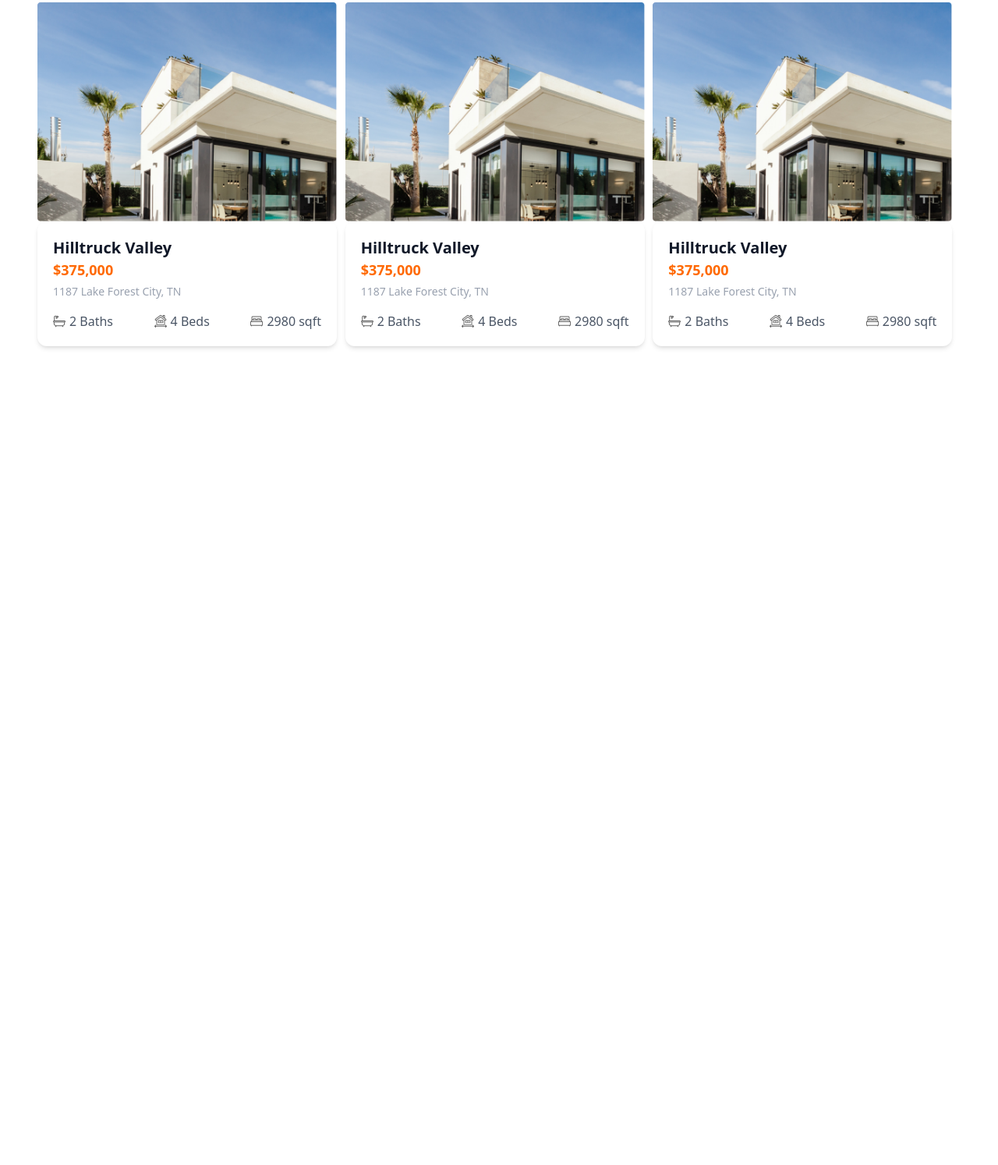
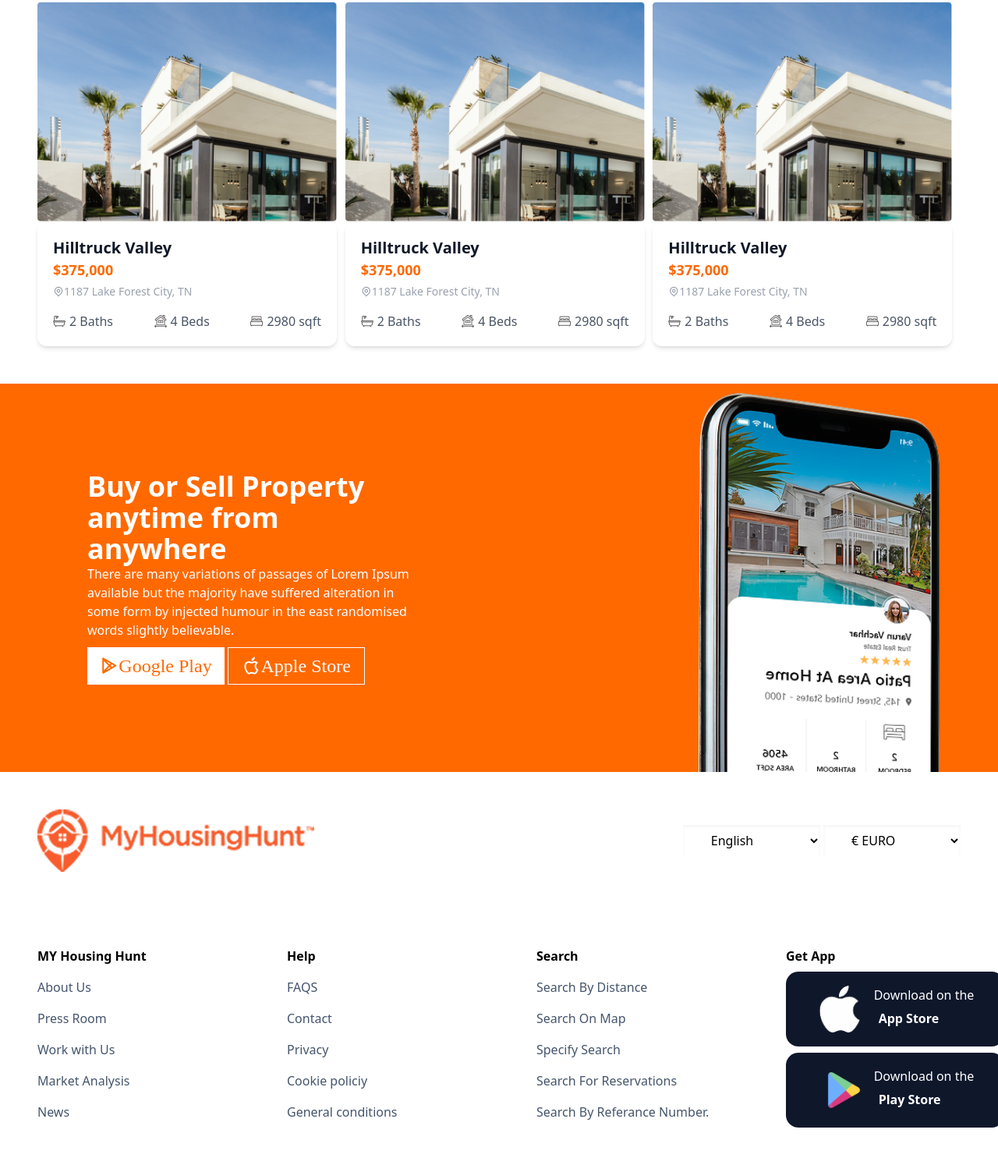
Before and after one commit to RahimDurrani/house-hunting, a website: page index.html in a window 1280 px wide. Shown: the part 3946-5440 px from the top of the page at 78% size. Before the commit the page ends 4438 px from the top, so only its background shows below. Drawn offline with nearby package versions, Linux system fonts and the light colour scheme.

Commit message:
footer added

```diff
--- a/index.html
+++ b/index.html
@@ -152,7 +152,7 @@
         </select>
         <input type="text" placeholder="Distance" class="w-2/3 border rounded px-3 py-2" />
       </div>
-      <button class="bg-orange-500 text-white rounded px-4 py-2 w-28">Search</button>
+      <button class="bg-orange-500 text-white hover:bg-white hover:text-orange-500 hover:border-2 hover:border-orange-500 cursor-pointer rounded px-4 py-2 w-28">Search</button>
     </div>
 
     <!-- Search By Reservation -->
@@ -165,21 +165,21 @@
         <input type="date" class="w-1/2 border rounded px-3 py-2" placeholder="Check In" />
         <input type="date" class="w-1/2 border rounded px-3 py-2" placeholder="Check Out" />
       </div>
-      <button class="bg-orange-500 text-white rounded px-4 py-2 w-28">Search</button>
+      <button class="bg-orange-500 text-white hover:bg-white hover:text-orange-500 hover:border-2 hover:border-orange-500 cursor-pointer rounded px-4 py-2 w-28">Search</button>
     </div>
 
     <!-- Search By Reference Number -->
     <div class="border-0 rounded-lg p-4 shadow-sm shadow-orange-400">
       <h2 class="text-lg font-semibold mb-4 text-black">Search By ReferanceNumber</h2>
       <input type="text" placeholder="Referances Number" class="w-full border rounded px-3 py-2 mb-2" />
-      <button class="bg-orange-500 text-white rounded px-4 py-2 w-28">Search</button>
+      <button class="bg-orange-500 text-white hover:bg-white hover:text-orange-500 hover:border-2 hover:border-orange-500 cursor-pointer rounded px-4 py-2 w-28">Search</button>
     </div>
 
     <!-- Publishing Listing -->
     <div class="border-0 rounded-lg p-4 shadow-sm shadow-orange-400">
       <h2 class="text-lg font-semibold mb-2 text-black">Publishing Your Listing For Free</h2>
       <p class="text-sm text-orange-500 mb-4 ">Everything you need for a professional listing. Is right here and there are no limits!</p>
-      <button class="bg-orange-500 text-white rounded px-4 py-2 w-full">Add Your Listing For Free</button>
+      <button class="bg-orange-500 text-white  hover:bg-white hover:text-orange-500 hover:border-2 hover:border-orange-500 cursor-pointer rounded px-4 py-2 w-full">Add Your Listing For Free</button>
     </div>
   </div>
 
@@ -192,7 +192,7 @@
 <div class=" bg-white p-12 ml-72 gird  ">
   <div class="relative z-50  ">
     <img src="images/Mask Group.png" alt="Real Estate Tool" class="w-3xl rounded-md shadow-lg" />
-      <div class="absolute top-10 left-48 z-10 bg-orange-500 text-white  p-6 ml-80 rounded-md max-w-sm shadow-lg">
+      <div class="absolute top-10 left-48 z-10 bg-orange-500 text-white  p-6 w-4xl ml-80 rounded-md max-w-sm shadow-lg">
     <h2 class="text-xl font-bold mb-2">No. 1 Real Estate Tool</h2>
     <p class="text-sm mb-4">
       The leading functions for professional real estate agents. All our functions are made to give the individuals
@@ -252,7 +252,7 @@
   <div class="p-5 ">
     <h2 class="text-xl font-semibold text-gray-900">Hilltruck Valley</h2>
     <p class="text-orange-500 text-lg font-bold">$375,000</p>
-    <p class="text-gray-400 text-sm mt-1">1187 Lake Forest City, TN</p>
+    <p class="text-gray-400 text-sm mt-1"> <i class="ri-map-pin-line"></i>1187 Lake Forest City, TN</p>
 
     <div class="flex items-center justify-between text-gray-600 mt-4">
       <div class="flex items-center space-x-1">
@@ -284,7 +284,7 @@
   <div class="p-5 ">
     <h2 class="text-xl font-semibold text-gray-900">Hilltruck Valley</h2>
     <p class="text-orange-500 text-lg font-bold">$375,000</p>
-    <p class="text-gray-400 text-sm mt-1">1187 Lake Forest City, TN</p>
+    <p class="text-gray-400 text-sm mt-1"><i class="ri-map-pin-line"></i>1187 Lake Forest City, TN</p>
 
     <div class="flex items-center justify-between text-gray-600 mt-4">
       <div class="flex items-center space-x-1">
@@ -314,7 +314,7 @@
   <div class="p-5 ">
     <h2 class="text-xl font-semibold text-gray-900">Hilltruck Valley</h2>
     <p class="text-orange-500 text-lg font-bold">$375,000</p>
-    <p class="text-gray-400 text-sm mt-1">1187 Lake Forest City, TN</p>
+    <p class="text-gray-400 text-sm mt-1"><i class="ri-map-pin-line"></i>1187 Lake Forest City, TN</p>
 
     <div class="flex items-center justify-between text-gray-600 mt-4">
       <div class="flex items-center space-x-1">
@@ -367,7 +367,7 @@
   <div class="p-5 ">
     <h2 class="text-xl font-semibold text-gray-900">Hilltruck Valley</h2>
     <p class="text-orange-500 text-lg font-bold">$375,000</p>
-    <p class="text-gray-400 text-sm mt-1">1187 Lake Forest City, TN</p>
+    <p class="text-gray-400 text-sm mt-1"><i class="ri-map-pin-line"></i>1187 Lake Forest City, TN</p>
 
     <div class="flex items-center justify-between text-gray-600 mt-4">
       <div class="flex items-center space-x-1">
@@ -399,7 +399,7 @@
   <div class="p-5 ">
     <h2 class="text-xl font-semibold text-gray-900">Hilltruck Valley</h2>
     <p class="text-orange-500 text-lg font-bold">$375,000</p>
-    <p class="text-gray-400 text-sm mt-1">1187 Lake Forest City, TN</p>
+    <p class="text-gray-400 text-sm mt-1"><i class="ri-map-pin-line"></i>1187 Lake Forest City, TN</p>
 
     <div class="flex items-center justify-between text-gray-600 mt-4">
       <div class="flex items-center space-x-1">
@@ -429,7 +429,7 @@
   <div class="p-5 ">
     <h2 class="text-xl font-semibold text-gray-900">Hilltruck Valley</h2>
     <p class="text-orange-500 text-lg font-bold">$375,000</p>
-    <p class="text-gray-400 text-sm mt-1">1187 Lake Forest City, TN</p>
+    <p class="text-gray-400 text-sm mt-1"><i class="ri-map-pin-line"></i>1187 Lake Forest City, TN</p>
 
     <div class="flex items-center justify-between text-gray-600 mt-4">
       <div class="flex items-center space-x-1">
@@ -483,7 +483,7 @@
   <div class="p-5 ">
     <h2 class="text-xl font-semibold text-gray-900">Hilltruck Valley</h2>
     <p class="text-orange-500 text-lg font-bold">$375,000</p>
-    <p class="text-gray-400 text-sm mt-1">1187 Lake Forest City, TN</p>
+    <p class="text-gray-400 text-sm mt-1"><i class="ri-map-pin-line"></i>1187 Lake Forest City, TN</p>
 
     <div class="flex items-center justify-between text-gray-600 mt-4">
       <div class="flex items-center space-x-1">
@@ -515,7 +515,7 @@
   <div class="p-5 ">
     <h2 class="text-xl font-semibold text-gray-900">Hilltruck Valley</h2>
     <p class="text-orange-500 text-lg font-bold">$375,000</p>
-    <p class="text-gray-400 text-sm mt-1">1187 Lake Forest City, TN</p>
+    <p class="text-gray-400 text-sm mt-1"><i class="ri-map-pin-line"></i>1187 Lake Forest City, TN</p>
 
     <div class="flex items-center justify-between text-gray-600 mt-4">
       <div class="flex items-center space-x-1">
@@ -545,7 +545,7 @@
   <div class="p-5 ">
     <h2 class="text-xl font-semibold text-gray-900">Hilltruck Valley</h2>
     <p class="text-orange-500 text-lg font-bold">$375,000</p>
-    <p class="text-gray-400 text-sm mt-1">1187 Lake Forest City, TN</p>
+    <p class="text-gray-400 text-sm mt-1"><i class="ri-map-pin-line"></i>1187 Lake Forest City, TN</p>
 
     <div class="flex items-center justify-between text-gray-600 mt-4">
       <div class="flex items-center space-x-1">
@@ -567,5 +567,120 @@
     </div>
 
 
+    <!-- advertisment -->
+     <div class="w-full bg-orange-500 text-white grid grid-cols-2">
+      <!-- left -->
+       <div class=" p-28">
+        <h1 class=" text-4xl  font-bold">
+          Buy or Sell Property anytime from anywhere
+        </h1>
+        <p>
+          There are many variations of passages
+          of Lorem Ipsum available but the majority have suffered alteration
+           in some form by injected humour in the east randomised words slightly believable.
+        </p>
+
+        <div class="mt-2.5">
+          <button class="bg-white text-orange-500 hover:bg-orange-500 hover:text-white hover:border hover:border-white cursor-pointer w-44 h-12">
+        <i class="ri-google-play-line text-2xl">Google Play</i>
+        </button>
+
+        <button class="bg-orange-500 text-white border hover:bg-white hover:text-orange-500 cursor-pointer  w-44 h-12">
+        <i class="ri-apple-line text-2xl">Apple Store</i>
+        </button>
+      </div>
+       </div>
+
+<!-- right -->
+ <div class=" flex mt-3  ml-64">
+<img src="images/57923-1 1.png" alt="">
+ </div>
+     </div>
+
+     <!-- footer -->
+
+    <div class="flex justify-between items-center p-12 bg-white">
+      <div class="flex  items-center ">
+        <img src="images/logo-2 2.png" alt="" />
+      </div>
+
+    <!-- selection -->
+      <div>
+
+        <select name="" id="" class="text-black px-8 inset-shadow-sm h-10 w-44">
+          <option value="" class="flex gap-2">
+              <span class="block"><img src="images/57923-1 1.png" class="w-16 h-16" alt="English" /></span>
+        English
+          </option>
+          <option value="">
+              <img src="https://flagcdn.com/gb.svg" class="w-6 h-4" alt="English" />
+        <p class="text-black">English</p>
+          </option>
+          <option value="">
+              <img src="https://flagcdn.com/gb.svg" class="w-6 h-4" alt="English" />
+        <p class="text-black">English</p>
+          </option>
+        </select>
+
+
+        <select name="" id="" class="text-black px-8 inset-shadow-sm h-10 w-44">
+            <option value="">€ EURO</option>
+            <option value="">$ DOLLAR</option>
+            <option value="">£ POUNDS</option>
+            <option value="">ca$ CANADIAN</option>
+            <option value="">Rs RUPPEE</option>
+        </select>
+      </div>
+    </div>
+    <div class="grid grid-cols-4">
+<!-- Hunt -->
+ <div class=" p-12 grid gap-2">
+  <h1 class="text-black font-bold">MY Housing Hunt</h1>
+  <span class="text-slate-600">About Us</span>
+  <span class="text-slate-600">Press Room</span>
+  <span class="text-slate-600">Work with Us</span>
+  <span class="text-slate-600">Market Analysis</span>
+  <span class="text-slate-600">News</span>
+ </div>
+
+ <!-- Help -->
+ <div class=" p-12 grid gap-2">
+  <h1 class="text-black font-bold">Help</h1>
+  <span class="text-slate-600">FAQS</span>
+  <span class="text-slate-600">Contact</span>
+  <span class="text-slate-600">Privacy</span>
+  <span class="text-slate-600">Cookie policiy</span>
+  <span class="text-slate-600">General conditions</span>
+ </div>
+
+ <!-- Search -->
+ <div class=" p-12 grid gap-2">
+  <h1 class="text-black font-bold">Search</h1>
+  <span class="text-slate-600">Search By Distance</span>
+  <span class="text-slate-600">Search On Map</span>
+  <span class="text-slate-600">Specify Search</span>
+  <span class="text-slate-600">Search For Reservations</span>
+  <span class="text-slate-600">Search By Referance Number.</span>
+ </div>
+<!-- get app -->
+  <div class=" p-12 grid gap-2">
+  <h1 class="text-black font-bold">Get App</h1>
+  <div class="w-70 h-24 bg-slate-900 rounded-2xl items-center justify-center flex">
+    <img class="w-15 h-15 mr-3.5" src="images/apple 2.png" alt="">
+    <div class=" ">
+    <p>Download on the</p>
+    <h1 class="font-bold p-1.5">App Store</h1>
+      </div>
+  </div>
+  <div class="w-70 h-24 bg-slate-900 rounded-2xl items-center justify-center flex">
+    <img class="w-15 h-15 mr-3.5" src="images/playstore.png" alt="">
+    <div class=" ">
+    <p>Download on the</p>
+    <h1 class="font-bold p-1.5">Play Store</h1>
+      </div>
+  </div>
+
+ </div>
+ </div>
   </body>
 </html>
```
Also changed, not shown: images/Rectangle 277.png (added), images/Rectangle 278.png (added), images/apple 2.png (added), images/flag-1.png (added), images/logo-2 2.png (added), images/playstore.png (added), src/output.css.
